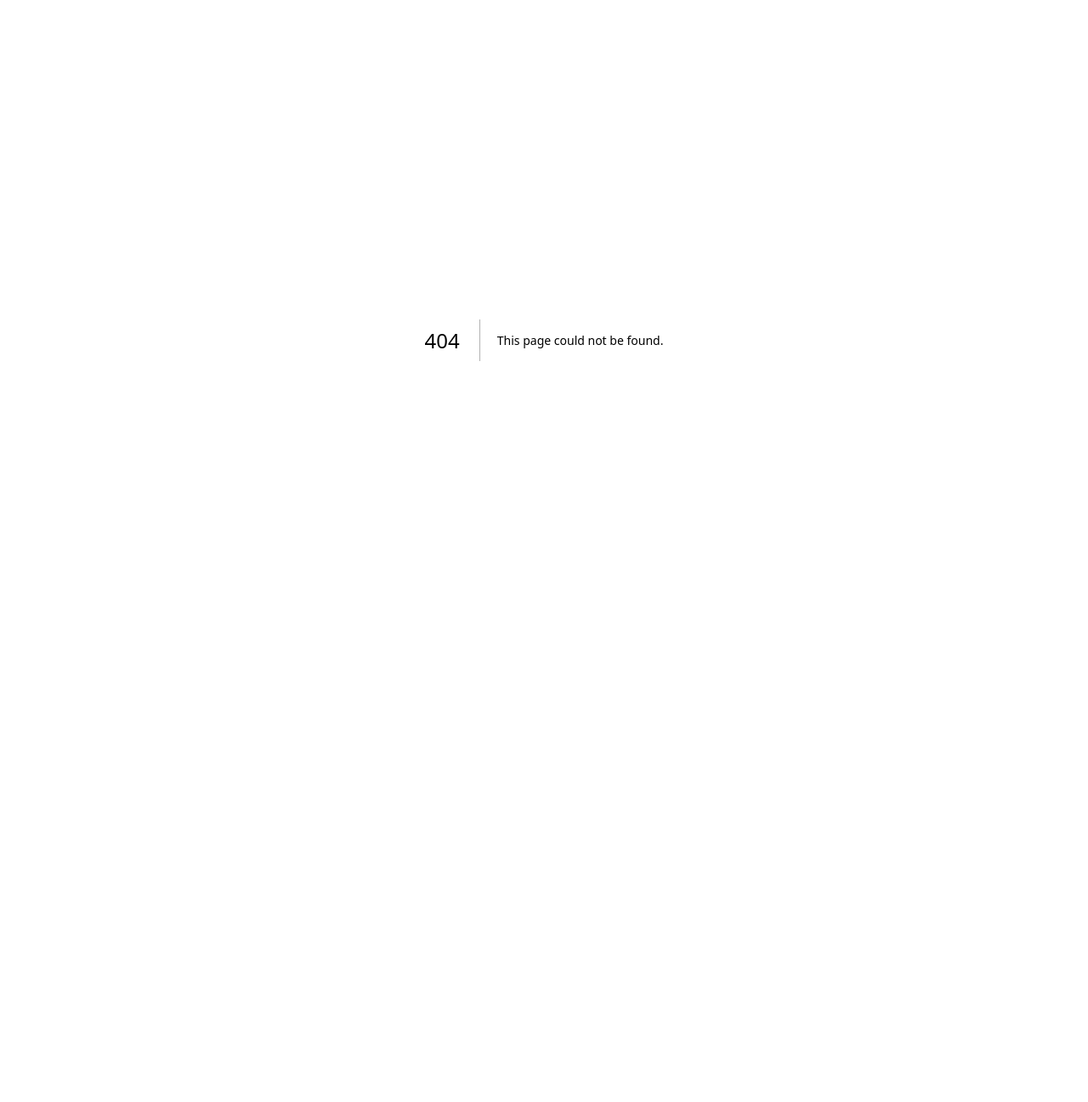
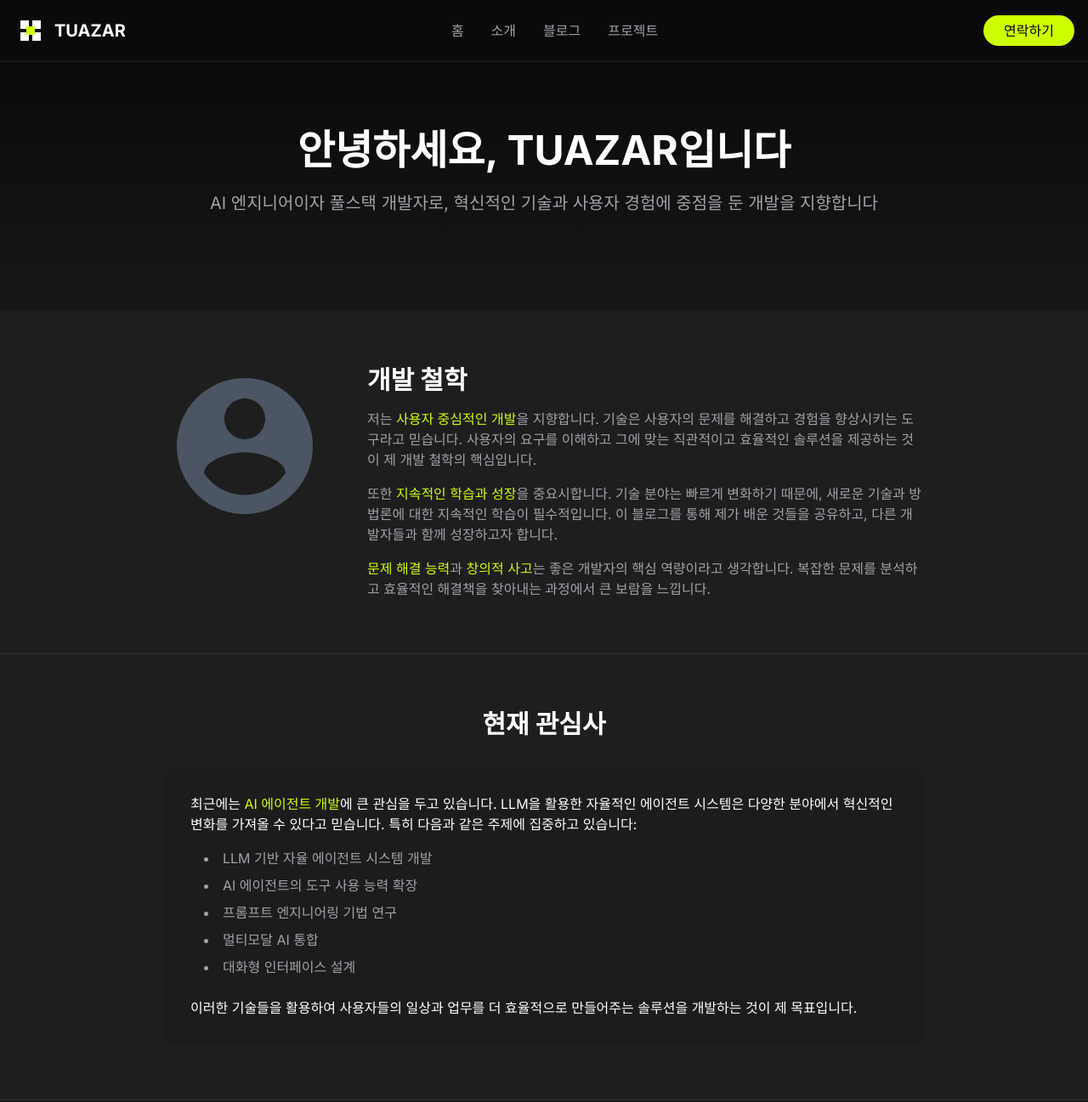
Before and after one commit to TUAZAR/TUAZAR.github.io, a Next.js app: page /about in a window 1280 px wide. Before the commit this address had no page. Shown: the top 1297 px of the page at 85% size. Before the commit the page ends 800 px from the top, so only its background shows below. Built offline with nearby package versions, Linux system fonts and the light colour scheme.

Commit message:
feature: 소개 페이지 추가

```diff
--- a/src/components/Footer.tsx
+++ b/src/components/Footer.tsx
@@ -40,7 +40,11 @@ const Footer = () => {
           <div>
             <h3 className="text-lg font-semibold mb-4">연락처</h3>
             <ul className="space-y-2">
-              <li className="text-light-gray">이메일: tuazar@gmail.com</li>
+              <li className="text-light-gray">이메일:
+                <a href="mailto:tuazar@gmail.com" className="text-accent hover:underline ml-1">
+                  tuazar@gmail.com
+                </a>
+              </li>
               <li className="text-light-gray">
                 <a href="https://github.com/TUAZAR" target="_blank" rel="noopener noreferrer" className="hover:text-white">
                   깃허브: github.com/TUAZAR
--- a/src/components/Navbar.tsx
+++ b/src/components/Navbar.tsx
@@ -33,9 +33,12 @@ const Navbar = () => {
 
         {/* 데스크톱 CTA 버튼 */}
         <div className="hidden md:block">
-          <Link href="/blog" className="btn btn-primary">
-            최신 포스트
-          </Link>
+          <a
+            href="mailto:tuazar@gmail.com"
+            className="btn btn-primary"
+          >
+            연락하기
+          </a>
         </div>
 
         {/* 모바일 메뉴 버튼 */}
@@ -63,9 +66,12 @@ const Navbar = () => {
             <Link href="/about" className="nav-link">소개</Link>
             <Link href="/blog" className="nav-link">블로그</Link>
             <Link href="/project" className="nav-link">프로젝트</Link>
-            <Link href="/blog" className="btn btn-primary text-center">
-              최신 포스트
-            </Link>
+            <a
+              href="mailto:tuazar@gmail.com"
+              className="btn btn-primary text-center"
+            >
+              연락하기
+            </a>
           </div>
         </div>
       )}
--- /dev/null
+++ b/src/pages/about.tsx
@@ -0,0 +1,209 @@
+import React from 'react';
+import Image from 'next/image';
+import Link from 'next/link';
+import MainLayout from '@/layouts/MainLayout';
+
+// 기술 스택 데이터
+const SKILLS = [
+  {
+    category: '프론트엔드',
+    skills: ['React', 'Next.js', 'TypeScript', 'TailwindCSS', 'HTML/CSS']
+  },
+  {
+    category: '백엔드',
+    skills: ['Node.js', 'Express', 'Python', 'Django', 'RESTful API']
+  },
+  {
+    category: '인공지능/데이터',
+    skills: ['TensorFlow', 'PyTorch', 'LangChain', 'AI Agent', 'LLM', 'Prompt Engineering']
+  },
+  {
+    category: '도구 및 환경',
+    skills: ['Git', 'Docker', 'AWS', 'CI/CD', 'GitHub Actions']
+  }
+];
+
+// 경력 및 경험 데이터
+const EXPERIENCES = [
+  {
+    period: '2022 - 현재',
+    role: 'AI 엔지니어',
+    company: 'AI 스타트업',
+    description: 'AI 기반 서비스 개발 및 인공지능 모델 최적화 작업 진행'
+  },
+  {
+    period: '2020 - 2022',
+    role: '풀스택 개발자',
+    company: '테크 기업',
+    description: '웹 애플리케이션 개발 및 유지보수, 새로운 기능 구현'
+  },
+  {
+    period: '2018 - 2020',
+    role: '프론트엔드 개발자',
+    company: '디지털 에이전시',
+    description: '반응형 웹사이트 개발 및 UI/UX 개선 작업 수행'
+  }
+];
+
+const AboutPage = () => {
+  return (
+    <MainLayout title="소개 - TUAZAR 기술 블로그" description="AI 엔지니어이자 풀스택 개발자인 TUAZAR의 소개 페이지입니다.">
+      {/* 헤더 섹션 */}
+      <section className="py-20 bg-gradient-to-b from-primary to-secondary">
+        <div className="container mx-auto px-4">
+          <div className="max-w-4xl mx-auto text-center">
+            <h1 className="text-4xl md:text-5xl font-bold mb-6">
+              안녕하세요, TUAZAR입니다
+            </h1>
+            <p className="text-xl text-light-gray mb-8">
+              AI 엔지니어이자 풀스택 개발자로, 혁신적인 기술과 사용자 경험에 중점을 둔 개발을 지향합니다
+            </p>
+          </div>
+        </div>
+      </section>
+
+      {/* 메인 콘텐츠 영역 - 다크 그레이 배경 */}
+      <section className="bg-dark-gray">
+        {/* 프로필 섹션 */}
+        <div className="py-16 container mx-auto px-4 border-b border-white/10">
+          <div className="max-w-4xl mx-auto">
+            <div className="flex flex-col md:flex-row items-center md:items-start gap-12">
+              <div className="w-48 h-48 rounded-full overflow-hidden relative flex-shrink-0">
+                <Image
+                  src="/images/avatars/default-avatar.svg"
+                  alt="TUAZAR 프로필"
+                  fill
+                  className="object-cover"
+                  unoptimized
+                />
+              </div>
+              <div>
+                <h2 className="text-3xl font-bold mb-4">개발 철학</h2>
+                <div className="space-y-4 text-light-gray">
+                  <p>
+                    저는 <span className="text-accent">사용자 중심적인 개발</span>을 지향합니다. 기술은 사용자의 문제를 해결하고 경험을 향상시키는 도구라고 믿습니다. 사용자의 요구를 이해하고 그에 맞는 직관적이고 효율적인 솔루션을 제공하는 것이 제 개발 철학의 핵심입니다.
+                  </p>
+                  <p>
+                    또한 <span className="text-accent">지속적인 학습과 성장</span>을 중요시합니다. 기술 분야는 빠르게 변화하기 때문에, 새로운 기술과 방법론에 대한 지속적인 학습이 필수적입니다. 이 블로그를 통해 제가 배운 것들을 공유하고, 다른 개발자들과 함께 성장하고자 합니다.
+                  </p>
+                  <p>
+                    <span className="text-accent">문제 해결 능력</span>과 <span className="text-accent">창의적 사고</span>는 좋은 개발자의 핵심 역량이라고 생각합니다. 복잡한 문제를 분석하고 효율적인 해결책을 찾아내는 과정에서 큰 보람을 느낍니다.
+                  </p>
+                </div>
+              </div>
+            </div>
+          </div>
+        </div>
+
+        {/* 현재 관심사 */}
+        <div className="py-16 container mx-auto px-4 border-b border-white/10">
+          <div className="max-w-4xl mx-auto">
+            <h2 className="text-3xl font-bold mb-8 text-center">현재 관심사</h2>
+            <div className="bg-secondary/30 rounded-2xl p-8">
+              <div className="space-y-4">
+                <p>
+                  최근에는 <span className="text-accent">AI 에이전트 개발</span>에 큰 관심을 두고 있습니다. LLM을 활용한 자율적인 에이전트 시스템은 다양한 분야에서 혁신적인 변화를 가져올 수 있다고 믿습니다. 특히 다음과 같은 주제에 집중하고 있습니다:
+                </p>
+                <ul className="list-disc list-inside space-y-2 pl-4 text-light-gray">
+                  <li>LLM 기반 자율 에이전트 시스템 개발</li>
+                  <li>AI 에이전트의 도구 사용 능력 확장</li>
+                  <li>프롬프트 엔지니어링 기법 연구</li>
+                  <li>멀티모달 AI 통합</li>
+                  <li>대화형 인터페이스 설계</li>
+                </ul>
+                <p className="pt-2">
+                  이러한 기술들을 활용하여 사용자들의 일상과 업무를 더 효율적으로 만들어주는 솔루션을 개발하는 것이 제 목표입니다.
+                </p>
+              </div>
+            </div>
+          </div>
+        </div>
+      </section>
+
+      {/* 경력 및 기술 섹션 - 다른 배경색 */}
+      <section className="bg-secondary py-16">
+        <div className="container mx-auto px-4">
+          <div className="max-w-4xl mx-auto">
+            {/* 기술 스택 */}
+            <div className="mb-20">
+              <h2 className="text-3xl font-bold mb-8 text-center">기술 스택</h2>
+              <div className="grid grid-cols-1 md:grid-cols-2 gap-8">
+                {SKILLS.map((skillGroup, index) => (
+                  <div key={index} className="bg-dark-gray/40 rounded-xl p-6">
+                    <h3 className="text-xl font-semibold mb-4">{skillGroup.category}</h3>
+                    <div className="flex flex-wrap gap-2">
+                      {skillGroup.skills.map((skill, idx) => (
+                        <span
+                          key={idx}
+                          className="px-3 py-1 bg-dark-gray rounded-full text-sm"
+                        >
+                          {skill}
+                        </span>
+                      ))}
+                    </div>
+                  </div>
+                ))}
+              </div>
+            </div>
+
+            {/* 경력 및 경험 */}
+            <div>
+              <h2 className="text-3xl font-bold mb-8 text-center">경력 및 경험</h2>
+              <div className="space-y-8">
+                {EXPERIENCES.map((exp, index) => (
+                  <div key={index} className="relative pl-8 border-l-2 border-accent">
+                    <div className="absolute w-4 h-4 bg-accent rounded-full -left-[9px] top-0"></div>
+                    <div className="mb-1 text-sm text-light-gray">{exp.period}</div>
+                    <h3 className="text-xl font-semibold">{exp.role}</h3>
+                    <div className="text-accent mb-2">{exp.company}</div>
+                    <p className="text-light-gray">{exp.description}</p>
+                  </div>
+                ))}
+              </div>
+            </div>
+          </div>
+        </div>
+      </section>
+
+      {/* 하단 CTA 섹션 */}
+      <section className="bg-dark-gray py-16">
+        <div className="container mx-auto px-4">
+          <div className="max-w-3xl mx-auto text-center">
+            <h2 className="text-3xl font-bold mb-4">함께 일해보세요</h2>
+            <p className="text-xl text-light-gray mb-8">
+              프로젝트 협업, 기술 논의, 또는 단순한 인사를 나누고 싶으시다면 언제든지 연락주세요.
+            </p>
+            <div className="flex flex-col sm:flex-row items-center justify-center gap-4 mb-16">
+              <a
+                href="mailto:tuazar@gmail.com"
+                className="btn btn-primary w-full sm:w-auto"
+              >
+                이메일 보내기
+              </a>
+              <a
+                href="https://github.com/TUAZAR"
+                target="_blank"
+                rel="noopener noreferrer"
+                className="btn btn-outline w-full sm:w-auto"
+              >
+                GitHub 방문하기
+              </a>
+            </div>
+
+            <div className="pt-12 border-t border-white/10">
+              <h2 className="text-2xl font-bold mb-4">기술 블로그 구경하기</h2>
+              <p className="text-light-gray mb-8">
+                제가 경험한 기술적 인사이트와 프로젝트 경험을 블로그에서 확인해보세요.
+              </p>
+              <Link href="/blog" className="btn btn-accent">
+                블로그 보러가기
+              </Link>
+            </div>
+          </div>
+        </div>
+      </section>
+    </MainLayout>
+  );
+};
+
+export default AboutPage;
--- a/src/pages/index.tsx
+++ b/src/pages/index.tsx
@@ -260,7 +260,7 @@ const HomePage = ({ posts = [] }) => {
                   required
                 />
                 <button type="submit" className="btn btn-primary">
-                  구독하기
+                  문의하기
                 </button>
               </form>
             </div>
```
